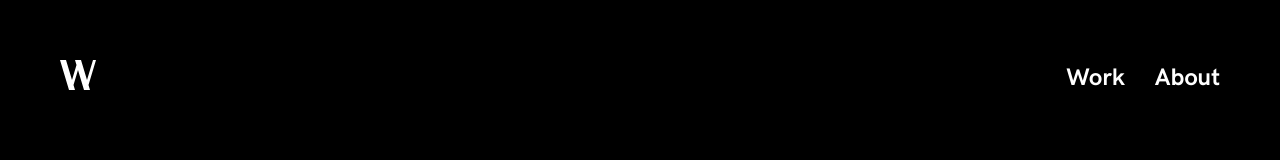
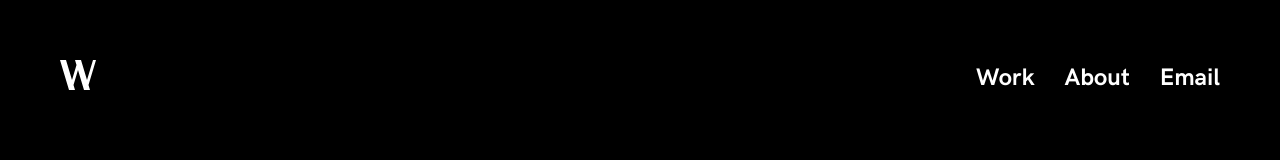
Before and after one commit to ZAPdDesigns/portfolio, a Vue app: page / in a window 1280 px wide. Shown: the top 160 px of the page. Built offline with nearby package versions, Linux system fonts and the light colour scheme.

Commit message:
Added email link

```diff
--- a/src/App.vue
+++ b/src/App.vue
@@ -5,6 +5,7 @@
       <div class="nav">
         <router-link to="/" class="nav-item">Work</router-link>
         <router-link to="/about" class="nav-item">About</router-link>
+        <a href="mailto:hi@designbywillj.com" target="_blank" class="nav-item">Email</a>
       </div>
     </div>
     <!-- <div id="nav">
```
